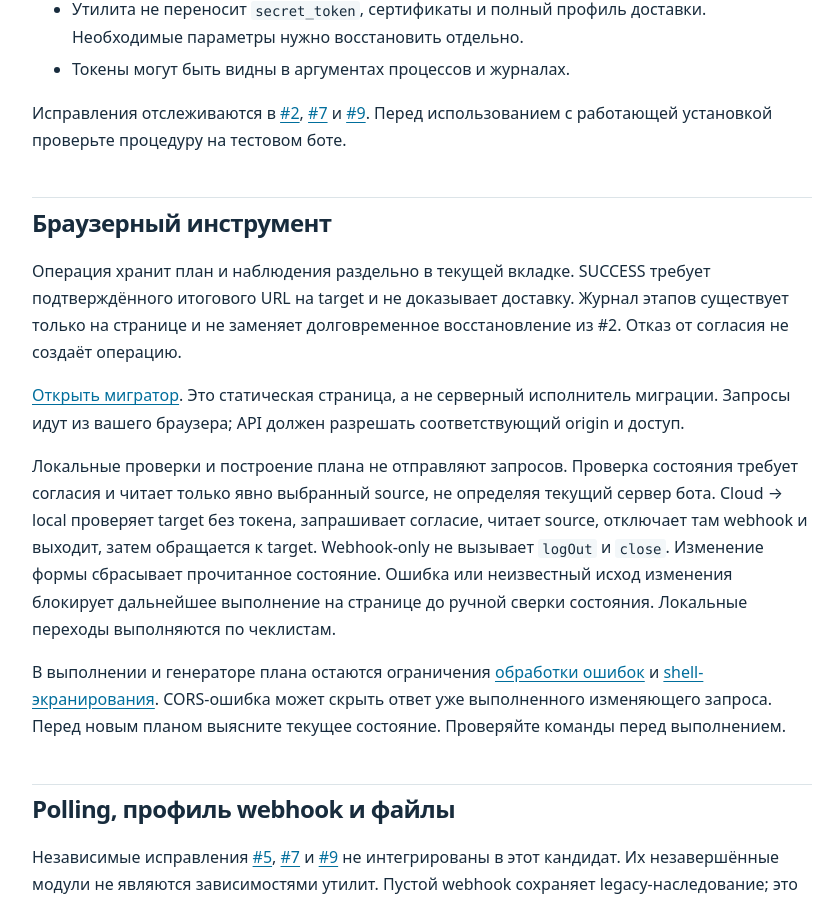
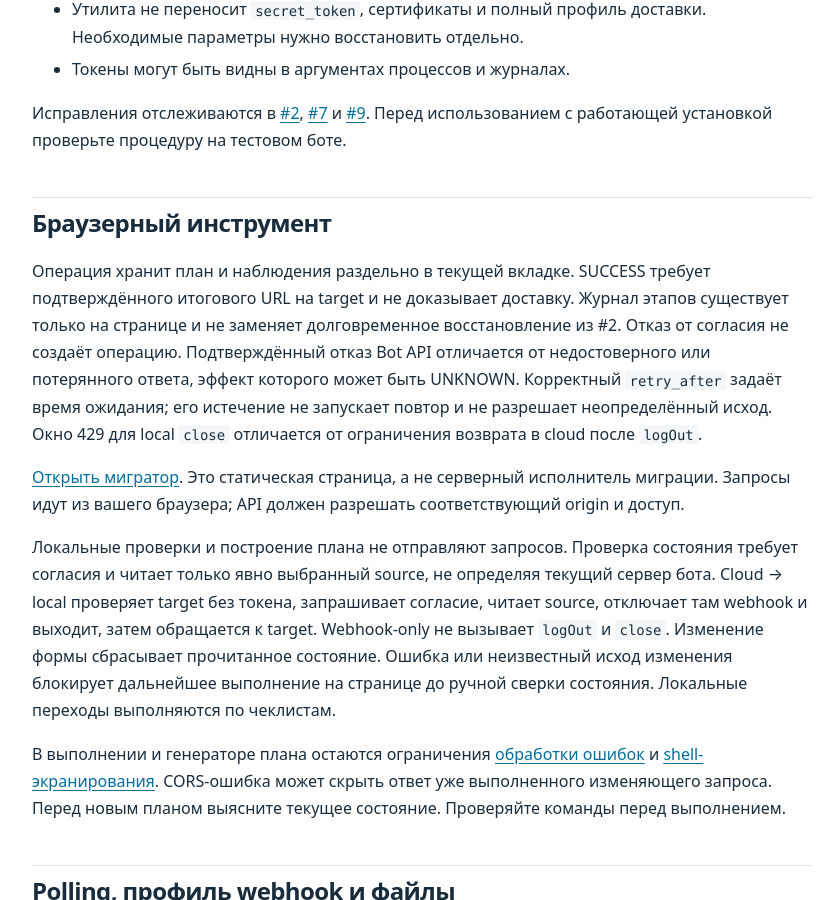
Before and after one commit to ichinya/tg-selfhost-botapi, a Jekyll site: the page built from docs/ru/migration.md, in a window 1280 px wide and 900 px high, scrolled down 4357 px. Shown: the whole window, without its empty margins (326-1164 px from the left). Built offline with Jekyll 4.4.1, drawn with Linux system fonts in a browser that asks for light colours.

Commit message:
fix(migrator): различать отказ и неизвестный исход с retry_after; Refs #6

```diff
--- a/docs/ru/migration.md
+++ b/docs/ru/migration.md
@@ -178,6 +178,11 @@ unset BOT_TOKEN
 подтверждённого итогового URL на target и не доказывает доставку. Журнал этапов
 существует только на странице и не заменяет долговременное восстановление из #2.
 Отказ от согласия не создаёт операцию.
+Подтверждённый отказ Bot API отличается от недостоверного или потерянного
+ответа, эффект которого может быть UNKNOWN. Корректный `retry_after` задаёт
+время ожидания; его истечение не запускает повтор и не разрешает неопределённый
+исход. Окно 429 для local `close` отличается от ограничения возврата в cloud
+после `logOut`.
 
 [Открыть мигратор](../../tg_selfhost_botapi_migrator.html). Это статическая страница,
 а не серверный исполнитель миграции. Запросы идут из вашего браузера; API должен
```
Also changed, not shown: docs/en/migration.md (+4 -0 lines), tg_selfhost_botapi_migrator.html (+25 -11 lines).
